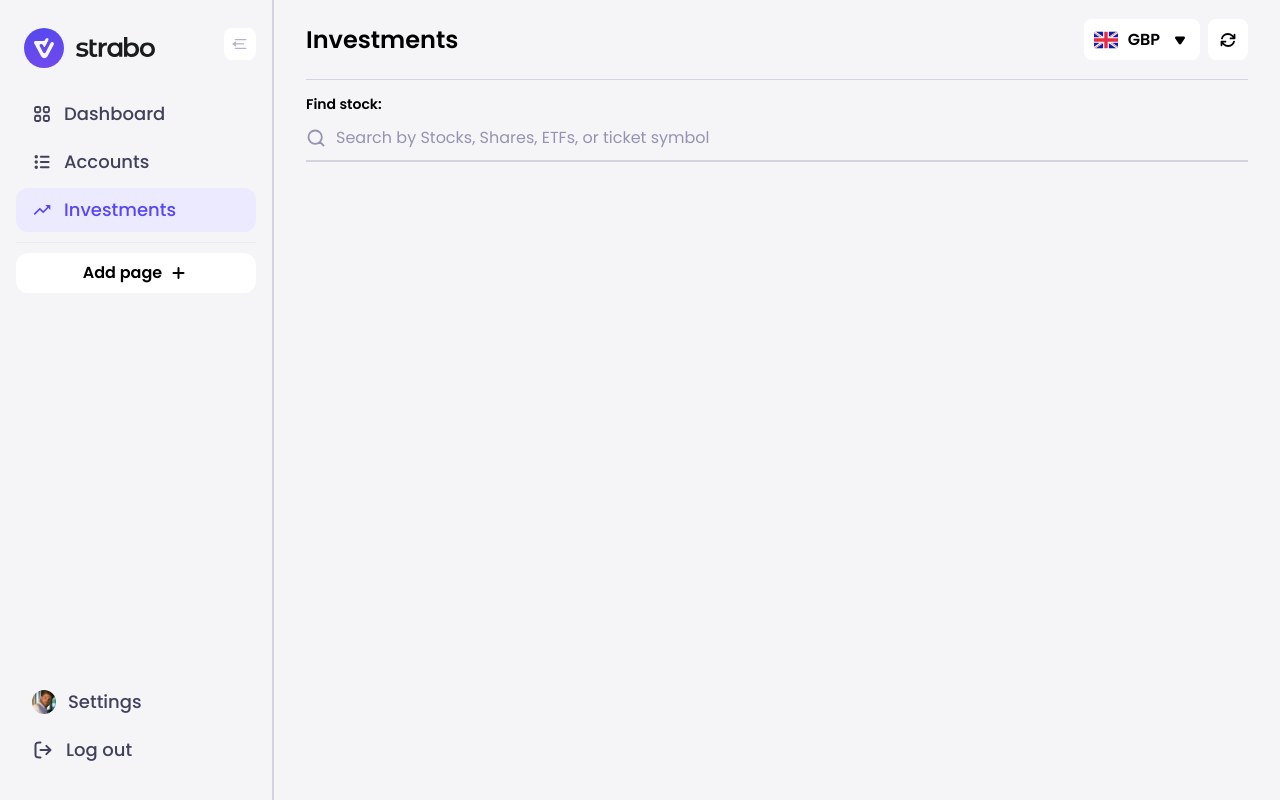
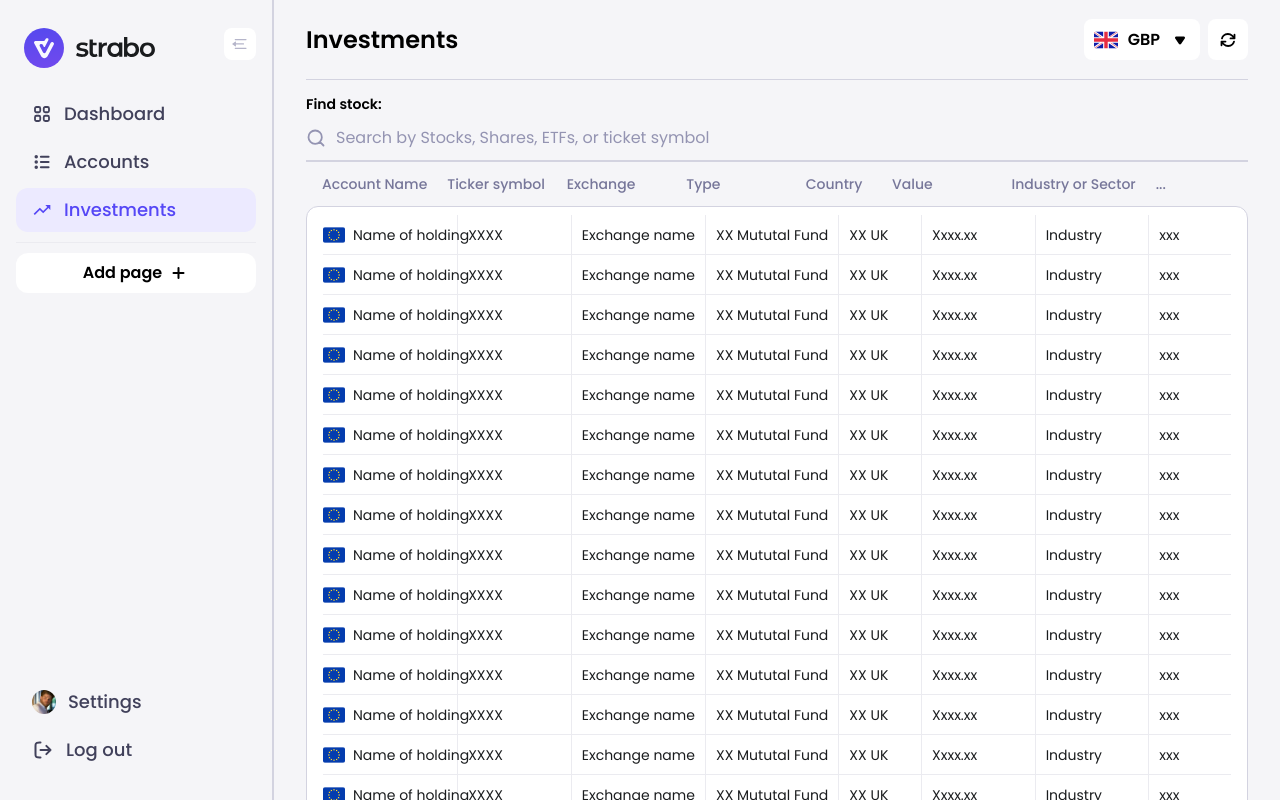
Before and after one commit to tomas249/strabo-app, a Next.js app in the folder client/: page /investments in a window 1280 px wide. Built offline with nearby package versions, Linux system fonts and the light colour scheme.

Commit message:
feat table

```diff
--- a/client/app/investments/page.tsx
+++ b/client/app/investments/page.tsx
@@ -1,16 +1,28 @@
 'use client';
 
-import { useState } from 'react';
+import { useState, useMemo } from 'react';
+import Image from 'next/image';
 import SearchSelect from '@/components/SearchSelect';
 import { CURRENCY_OPTIONS } from '@/utils/constants';
 
+type InvestmentDetails = {
+  accountName: string;
+  tickerSymbol: string;
+  exchange: string;
+  type: string;
+  country: string;
+  value: number;
+  currency: string;
+  industry: string;
+};
+
 export default function Investments() {
-  const longArray = Array.from({ length: 1000 }, (_, i) => i);
   const [isListDisabled, setIsListDisabled] = useState(false);
 
   return (
-    <div className="pt-3">
-      <span className="mb-1 text-sm font-semibold">Find stock:</span>
+    <>
+      <div className="bg-neutral-50 px-8 pt-3">
+        <span className="pb-1 text-sm font-semibold">Find stock:</span>
         <SearchSelect
           options={CURRENCY_OPTIONS}
           defaultValue={CURRENCY_OPTIONS[0].value}
@@ -22,5 +34,108 @@ export default function Investments() {
           }}
         />
       </div>
+      <div className="flex min-h-[44px] w-full items-center px-12">
+        <div className="inline-block flex-[3] whitespace-nowrap px-2.5 text-sm font-medium text-[#77779A] first:pl-0">
+          Account Name
+        </div>
+        <div className="inline-block flex-[3] whitespace-nowrap px-2.5 text-sm font-medium text-[#77779A] first:pl-0">
+          Ticker symbol
+        </div>
+        <div className="inline-block flex-[3] whitespace-nowrap px-2.5 text-sm font-medium text-[#77779A] first:pl-0">
+          Exchange
+        </div>
+        <div className="inline-block flex-[3] whitespace-nowrap px-2.5 text-sm font-medium text-[#77779A] first:pl-0">
+          Type
+        </div>
+        <div className="inline-block flex-[2] whitespace-nowrap px-2.5 text-sm font-medium text-[#77779A] first:pl-0">
+          Country
+        </div>
+        <div className="inline-block flex-[3] whitespace-nowrap px-2.5 text-sm font-medium text-[#77779A] first:pl-0">
+          Value
+        </div>
+        <div className="inline-block flex-[3] whitespace-nowrap px-2.5 text-sm font-medium text-[#77779A] first:pl-0">
+          Industry or Sector
+        </div>
+        <div className="inline-block flex-[2] whitespace-nowrap px-2.5 text-sm font-medium text-[#77779A] first:pl-0">
+          ...
+        </div>
+      </div>
+      <div className="overflow-x-auto">
+        <div className="mb-4 min-w-min px-8">
+          <div className="relative rounded-xl border-[1px] border-neutral-200 bg-white px-4 py-2">
+            <div
+              style={{ display: isListDisabled ? 'block' : 'none' }}
+              className="px-y absolute left-0 top-0 z-10 h-full w-full rounded-xl bg-neutral-200/30 "
+            />
+            {Array(50)
+              .fill(0)
+              .map((_, index) => (
+                <div
+                  key={index}
+                  className="flex h-10 flex-1 items-center border-b-[1px] border-neutral-100 last:border-0"
+                >
+                  <div className="flex h-full flex-[3] items-center gap-2 border-r-[1px] border-neutral-100 px-2.5 first:pl-0 last:border-0">
+                    <Image
+                      src={`/countries/country-EU.svg`}
+                      alt="Name of holding"
+                      height="22"
+                      width="22"
+                    />
+                    <span className="inline-block whitespace-nowrap text-sm font-normal text-[#1A1C1E]">
+                      Name of holding
+                    </span>
+                  </div>
+                  <div className="flex h-full flex-[3] items-center border-r-[1px] border-neutral-100 px-2.5 first:pl-0 last:border-0">
+                    <span className="inline-block whitespace-nowrap text-sm font-normal text-[#1A1C1E]">
+                      XXXX
+                    </span>
+                  </div>
+                  <div className="flex h-full flex-[3] items-center border-r-[1px] border-neutral-100 px-2.5 first:pl-0 last:border-0">
+                    <span className="inline-block whitespace-nowrap text-sm font-normal text-[#1A1C1E]">
+                      Exchange name
+                    </span>
+                  </div>
+                  <div className="flex h-full flex-[3] items-center border-r-[1px] border-neutral-100 px-2.5 first:pl-0 last:border-0">
+                    <span className="inline-block whitespace-nowrap text-sm font-normal text-[#1A1C1E]">
+                      XX Mututal Fund
+                    </span>
+                  </div>
+                  <div className="flex h-full flex-[2] items-center border-r-[1px] border-neutral-100 px-2.5 first:pl-0 last:border-0">
+                    <span className="inline-block whitespace-nowrap text-sm font-normal text-[#1A1C1E]">
+                      XX UK
+                    </span>
+                  </div>
+                  <div className="flex h-full flex-[3] items-center border-r-[1px] border-neutral-100 px-2.5 first:pl-0 last:border-0">
+                    <span className="inline-block whitespace-nowrap text-sm font-normal text-[#1A1C1E]">
+                      Xxxx.xx
+                    </span>
+                  </div>
+                  <div className="flex h-full flex-[3] items-center border-r-[1px] border-neutral-100 px-2.5 first:pl-0 last:border-0">
+                    <span className="inline-block whitespace-nowrap text-sm font-normal text-[#1A1C1E]">
+                      Industry
+                    </span>
+                  </div>
+                  <div className="flex h-full flex-[2] items-center border-r-[1px] border-neutral-100 px-2.5 first:pl-0 last:border-0">
+                    <span className="inline-block whitespace-nowrap text-sm font-normal text-[#1A1C1E]">
+                      xxx
+                    </span>
+                  </div>
+                </div>
+              ))}
+          </div>
+        </div>
+      </div>
+    </>
   );
 }
+
+const longArray: InvestmentDetails[] = Array.from({ length: 1000 }, (_, i) => ({
+  accountName: `Account ${i}`,
+  tickerSymbol: `Ticker ${i}`,
+  exchange: `Exchange ${i}`,
+  type: `Type ${i}`,
+  country: `Country ${i}`,
+  value: i,
+  currency: 'EUR',
+  industry: `Industry ${i}`,
+}));
--- a/client/app/layout.tsx
+++ b/client/app/layout.tsx
@@ -1,7 +1,7 @@
 import './globals.css';
 import { Poppins } from 'next/font/google';
 import Sidebar from '@/components/Sidebar';
-import Navbar from '@/components/Navbar';
+import Header from '@/components/Header';
 
 const poppins = Poppins({
   subsets: ['latin'],
@@ -15,15 +15,13 @@ export const metadata = {
   description: 'Generated by create next app',
 };
 
-const SIDEBAR_WIDTH = 274;
-
 export default function RootLayout({ children }: { children: React.ReactNode }) {
   return (
     <html lang="en">
-      <body className={`${poppins.className} flex h-screen bg-neutral-50`}>
-        <Sidebar width={SIDEBAR_WIDTH} />
-        <div style={{ marginLeft: SIDEBAR_WIDTH }} className="w-full overflow-auto px-8">
-          <Navbar />
+      <body className={`${poppins.className} flex h-screen w-screen bg-neutral-50`}>
+        <Sidebar />
+        <div className="flex flex-1 flex-col overflow-x-hidden">
+          <Header />
           {children}
         </div>
       </body>
--- a/client/components/Navbar.tsx
+++ b/client/components/Header.tsx
@@ -5,12 +5,12 @@ import { SyncingIcon } from '@/components/Icons';
 import SimpleSelect from '@/components/SimpleSelect';
 import { CURRENCY_OPTIONS, PATHS } from '@/utils/constants';
 
-export default function Navbar() {
+export default function Header() {
   const pathname = usePathname();
   const title = getFirstPath(pathname, PATHS);
 
   return (
-    <div className="sticky top-0 z-10 flex h-20 items-center justify-between border-b-[1px] border-neutral-200 bg-neutral-50">
+    <div className="sticky top-0 z-10 mx-8 flex min-h-[80px] items-center justify-between border-b-[1px] border-neutral-200 bg-neutral-50">
       <h1 className="text-2xl font-semibold">{title}</h1>
       <div className="flex space-x-2">
         <SimpleSelect
--- a/client/components/SelectBase.tsx
+++ b/client/components/SelectBase.tsx
@@ -78,7 +78,7 @@ export function Select<T extends OptionBase>({
       />
       <div
         style={{ display: isOpen ? 'block' : 'none' }}
-        className="absolute right-0 top-[calc(100%+4px)] z-10 min-w-full overflow-y-auto rounded-lg bg-white p-1.5 shadow-md"
+        className="absolute right-0 top-[calc(100%+4px)] z-20 min-w-full overflow-y-auto rounded-lg bg-white p-1.5 shadow-md"
       >
         {filteredIds.length === 0 ? (
           <div className="flex items-center justify-center text-sm text-neutral-400">
--- a/client/components/Sidebar.tsx
+++ b/client/components/Sidebar.tsx
@@ -14,11 +14,7 @@ import {
   PlusIcon,
 } from '@/components/Icons';
 
-type SidebarProps = {
-  width: number;
-};
-
-export default function SideBar({ width }: SidebarProps) {
+export default function SideBar() {
   const pathname = usePathname();
   const [isOpen, setIsOpen] = useState(false);
 
@@ -27,10 +23,7 @@ export default function SideBar({ width }: SidebarProps) {
   }
 
   return (
-    <div
-      style={{ width }}
-      className="fixed left-0 top-0 flex h-full border-r-2 border-neutral-200 bg-neutral-50"
-    >
+    <div className="flex w-[274px] border-r-2 border-neutral-200 bg-neutral-50">
       <div className="flex w-full flex-col justify-between px-4 pb-7 pt-1">
         {/* TOP */}
         <div>
--- a/client/package.json
+++ b/client/package.json
@@ -9,6 +9,7 @@
     "lint": "next lint"
   },
   "dependencies": {
+    "@tanstack/react-table": "^8.9.1",
     "@types/node": "20.2.1",
     "@types/react": "18.2.6",
     "@types/react-dom": "18.2.4",
@@ -21,10 +22,12 @@
     "react-dom": "18.2.0",
     "react-icons": "^4.8.0",
     "react-select": "^5.7.3",
+    "react-table": "^7.8.0",
     "tailwindcss": "3.3.2",
     "typescript": "5.0.4"
   },
   "devDependencies": {
+    "@types/react-table": "^7.7.14",
     "prettier": "^2.8.8",
     "prettier-plugin-tailwindcss": "^0.3.0"
   }
```
Also changed, not shown: 1 other file (tests, documents, lock files or other folders). Lines whose indentation alone changed are shown as unchanged.
